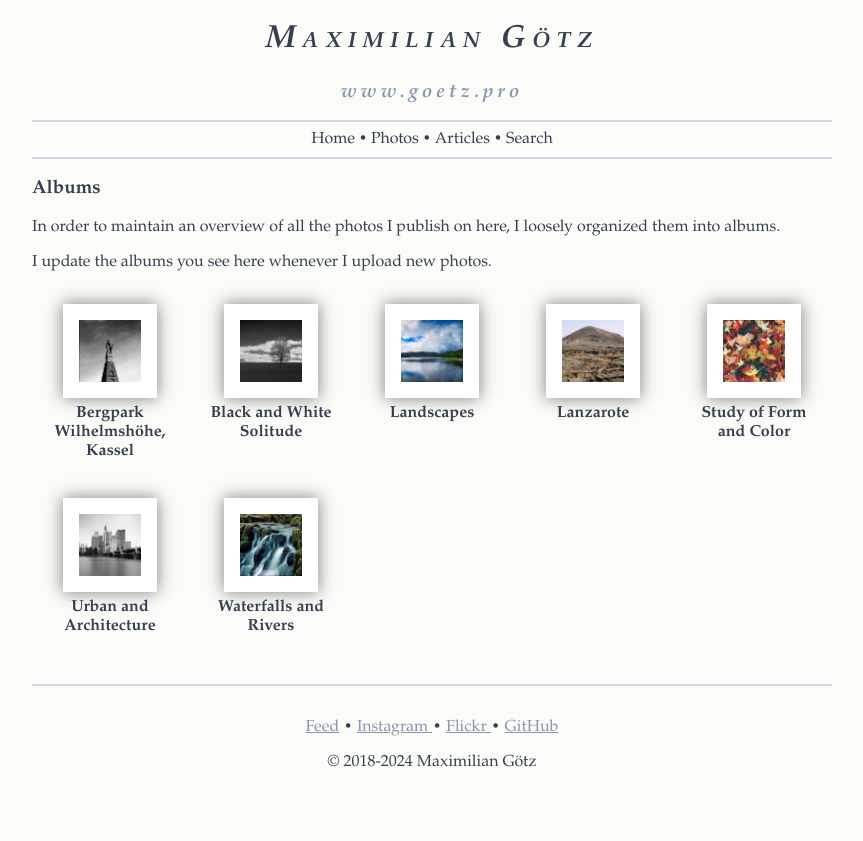
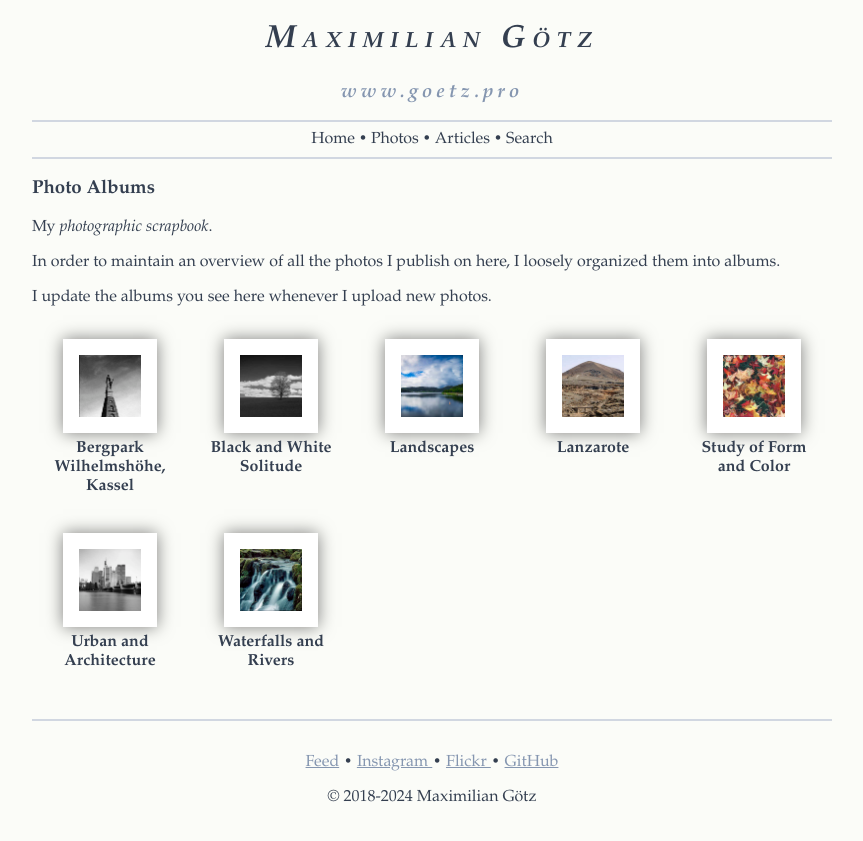
Before and after one commit to ImMaax/immaax.github.io, a Jekyll site: the page built from photos/albums/index.html, in a window 1280 px wide. Shown: the top 841 px of the page, without its empty margins (208-1071 px from the left). Built offline with Jekyll 4.4.1, drawn with Linux system fonts in a browser that asks for light colours.

Commit message:
prefer albums page over regular photos page

```diff
--- a/_layouts/default.html
+++ b/_layouts/default.html
@@ -33,7 +33,7 @@
         <hr class="margin-sm">
         <nav>
           <a href="/">Home</a> &bull;
-          <a href="/photos/">Photos</a> &bull;
+          <a href="/photos/albums/">Photos</a> &bull;
           <a href="/articles/">Articles</a> &bull;
           <a href="/search/">Search</a>
         </nav>
--- a/index.markdown
+++ b/index.markdown
@@ -12,8 +12,7 @@
 and I currently live in Germany.
 
 On here, you can
-- [have a look at my photographic scrapbook](/photos)
-- or [my albums](/photos/albums),
+- [have a look at my photographic scrapbook](/photos/albums),
 - [read my essays](/articles) or
 - [contact me](javascript:Helpers.sendMessage('TWF4aW1pbGlhbiBH9nR6IDxjb250YWN0QG1heGJpdHMubmV0Pg==','Contact')).
 
--- a/photos/albums/index.html
+++ b/photos/albums/index.html
@@ -1,11 +1,12 @@
 ---
 layout: default
-title: Albums
+title: Photo Albums
 description: My photographic scrapbook, organized into collections
 ---
 
-<h3>Albums</h3>
+<h3>Photo Albums</h3>
 
+<p>My <em>photographic scrapbook</em>.</p>
 <p>In order to maintain an overview of all the photos I publish on here, I
 loosely organized them into albums.</p>
 <p>I update the albums you see here whenever I upload new photos.</p>
```
